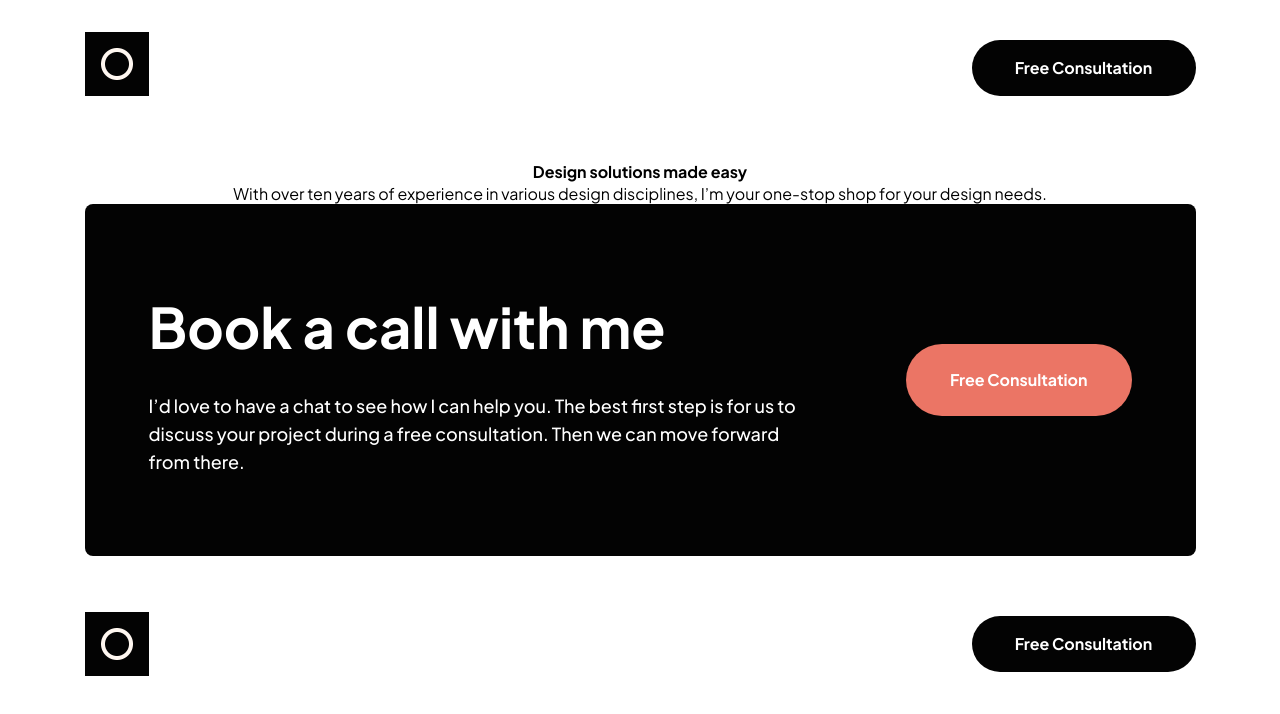
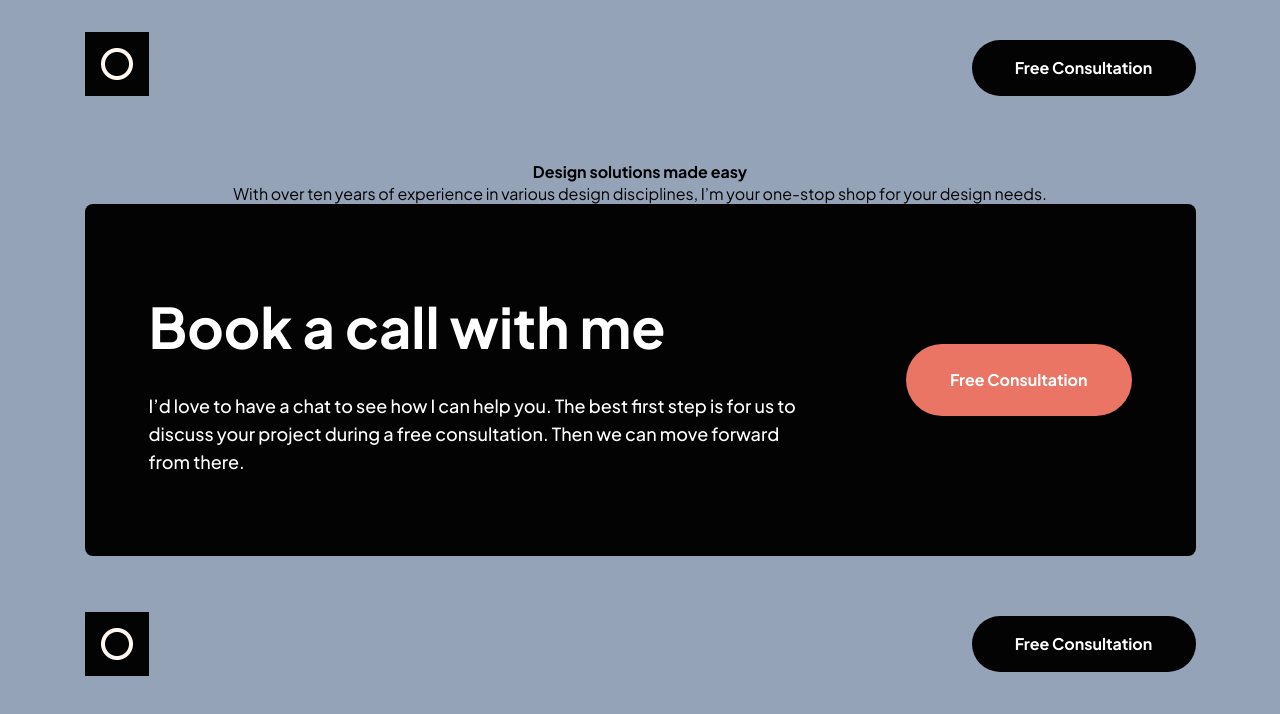
Before and after one commit to Michaelwasilewski/Industry-Knowlegde-CA-Group-Project, a website built with Vite: page src/index.html in a window 1280 px wide. Built offline with nearby package versions, Linux system fonts and the light colour scheme.

Commit message:
fix conflicts

```diff
--- a/src/index.html
+++ b/src/index.html
@@ -10,7 +10,7 @@
     <title>Vite App</title>
     <script type="module" src="js/main.js" defer></script>
   </head>
-  <body>
+  <body class="bg-slate-400">
     <header class="w-11/12 max-w-[1111px] mx-auto mb-16 mt-8 flex justify-between items-end">
       <div class="logo">
         <img class="w-12 h-12 md:w-16 md:h-16" src="/img/logo.png" alt="logo">
```
Also changed, not shown: src/upload/about-me.png (added).
